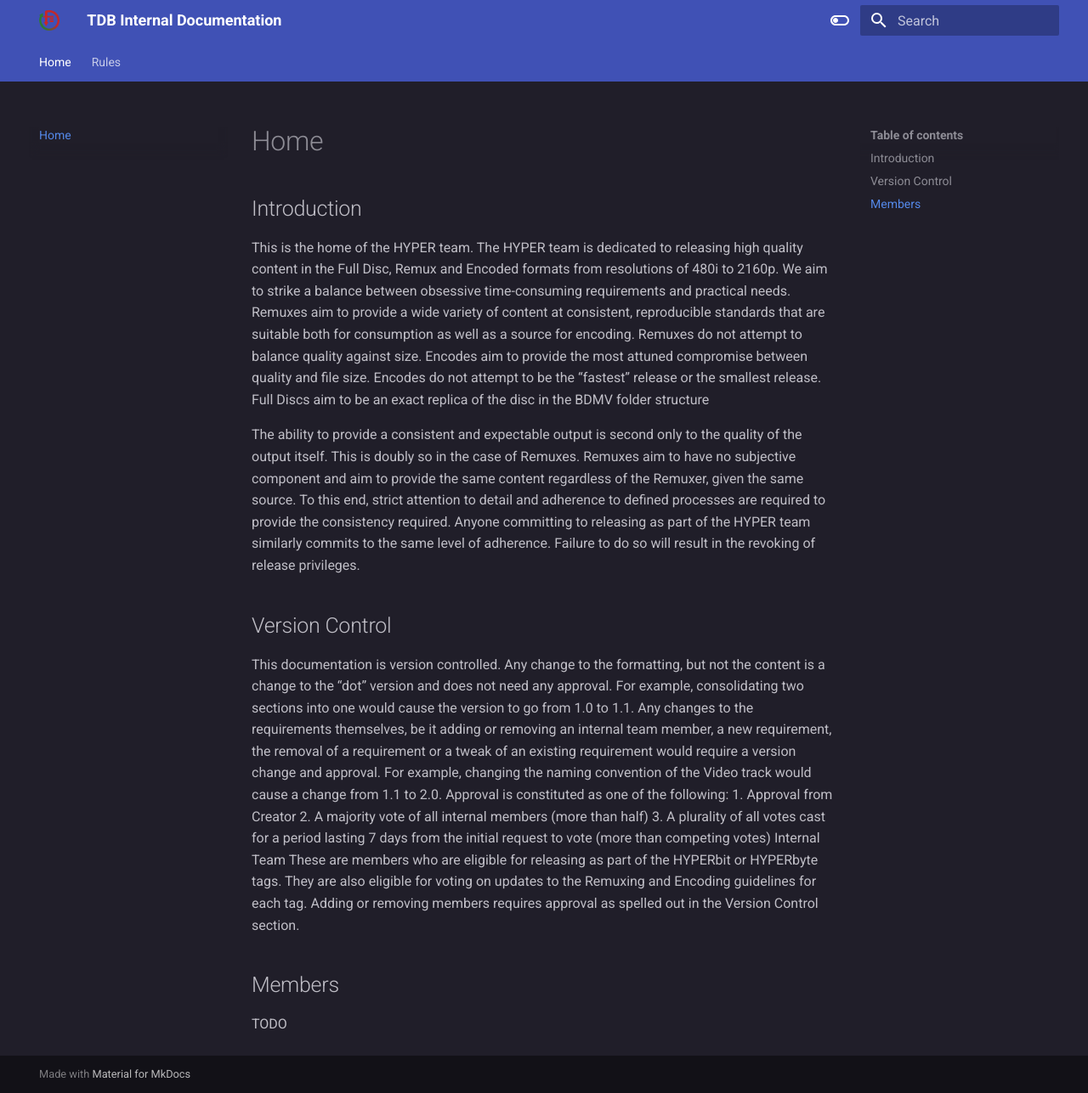
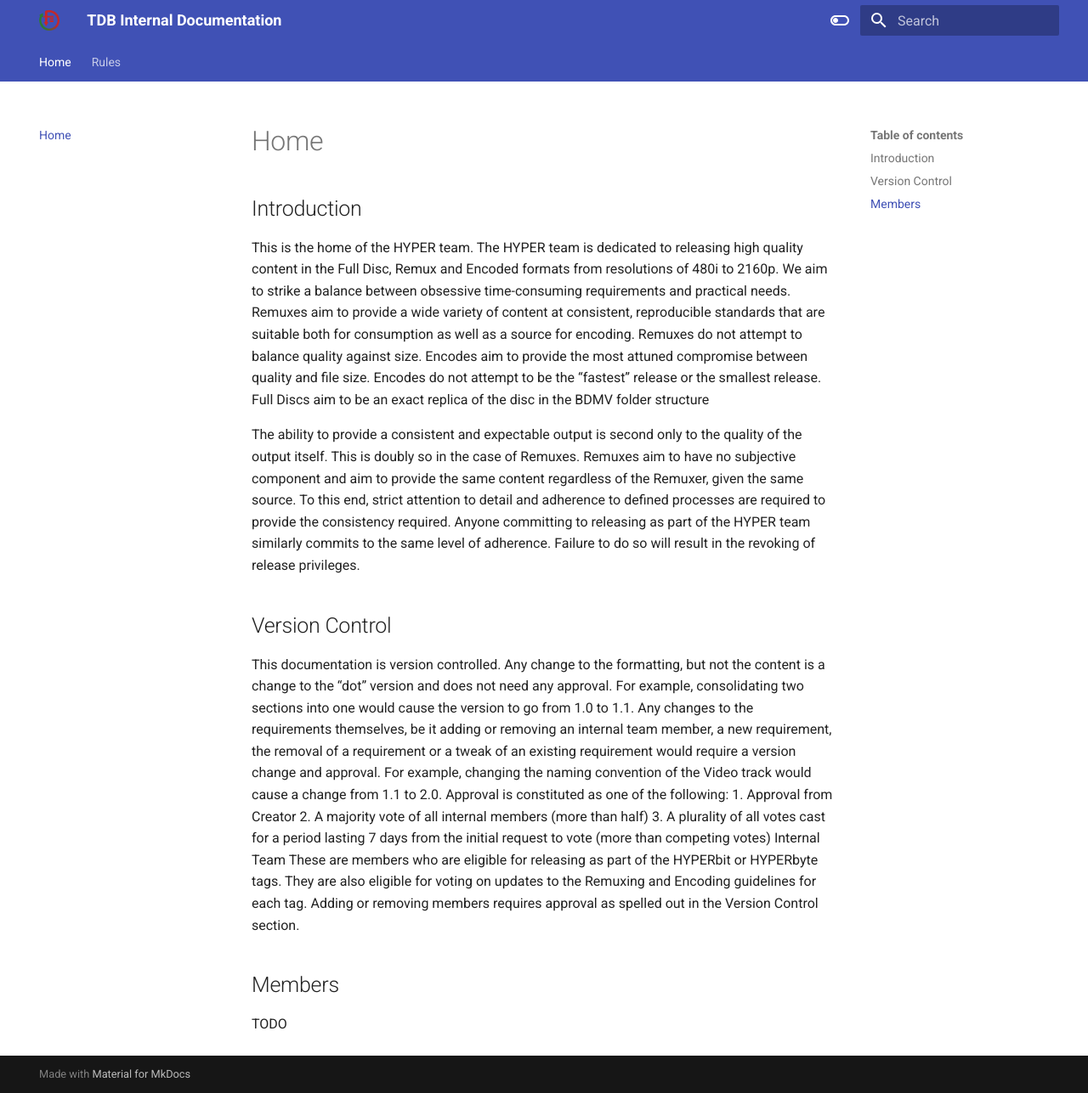
Before and after one commit to george-avn/tdb-internal-docs, an MkDocs documentation site: the page built from docs/index.md, in a window 1280 px wide and 1287 px high. Shown: the whole window at 85% size. Built offline with MkDocs 1.6.1 and Material for MkDocs 9.7.7, drawn with Linux system fonts in a browser that asks for light colours.

Commit message:
Added Dark and Light Mode Switch, Items in Table of Contents Hidden

```diff
--- a/docs/stylesheets/extra.css
+++ b/docs/stylesheets/extra.css
@@ -1,10 +1,3 @@
-[data-md-color-scheme="torrentdb"] {
-  --md-primary-fg-color:        #181818;
-  --md-primary-fg-color--light: #181818;
-  --md-primary-fg-color--dark:  #181818;
+:not([data-md-state="blur"]) + nav {
+  display: none;
 }
-[data-md-color-scheme="slate"] {
-  --md-hue: 250;
-
-
-}
--- a/mkdocs.yml
+++ b/mkdocs.yml
@@ -20,16 +20,20 @@
     - navigation.tabs
     - offline
   palette:
+    - media: "(prefers-color-scheme: light)"
 
 
-    - scheme: slate
+      scheme: default
       toggle:
-          icon: material/toggle-switch-off-outline
-          name: Switch to light mode
-    - scheme: torrentdb
+        icon: material/toggle-switch-off-outline
+        name: Switch to dark mode
+    - media: "(prefers-color-scheme: dark)"
+
+
+      scheme: slate
       toggle:
-          icon: material/toggle-switch
-          name: Switch to dark mode
+        icon: material/toggle-switch
+        name: Switch to light mode
 
 
 version: 11.0
```
